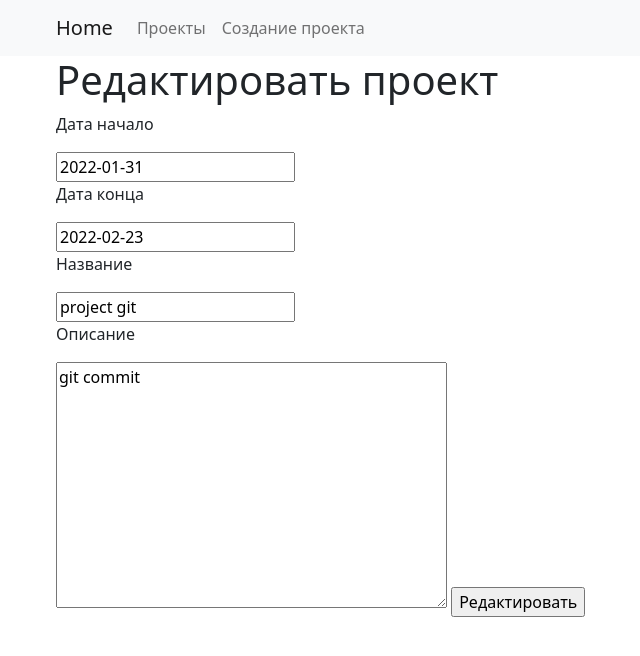
After one commit to sorrydjj/python_group_10_homework_49_abdilamit_uulu_ruslan, a Django app: page /project/1/update/ in a window 1280 px wide. The commit adds this page. Shown: the top 656 px of the page, without its empty margins (26-666 px from the left). Run offline with Django 3.2, Linux system fonts and the light colour scheme; data comes from the database, SQL or seed files in the repository.

Commit message:
Добавлена функция измение проекта с использованием UpdateView

```diff
--- a/source/hello/urls.py
+++ b/source/hello/urls.py
@@ -17,7 +17,7 @@ from django.contrib import admin
 from django.urls import path
 
 from webapp.views.task import IndexView, TaskView, UpdateTask, DeleteTask
-from webapp.views.project import IndexProject, ProjectView, ProjectCreate, ProjectCreateTask
+from webapp.views.project import IndexProject, ProjectView, ProjectCreate, ProjectCreateTask, ProjectUpdate
 
 
 urlpatterns = [
@@ -29,5 +29,6 @@ urlpatterns = [
     path("projects/", IndexProject.as_view(), name="project"),
     path("project/<int:pk>/tasks/", ProjectView.as_view(), name="project_view"),
     path("project/create/", ProjectCreate.as_view(), name="project_create"),
-    path("project/<int:pk>/create/task/", ProjectCreateTask.as_view(), name="create_task")
+    path("project/<int:pk>/create/task/", ProjectCreateTask.as_view(), name="create_task"),
+    path("project/<int:pk>/update/", ProjectUpdate.as_view(), name="project_update")
 ]
--- a/source/webapp/templates/project/index.html
+++ b/source/webapp/templates/project/index.html
@@ -10,6 +10,7 @@
             <p>Дата создание: {{ pj.date_start }}</p>
             <p>Дата окончания: {{ pj.date_end }}</p>
             <p><a href="{% url "project_view" pj.pk %}">Подробно....</a></p>
+            <p><a href="{% url "project_update" pj.pk %}">Редактировать.</a></p>
             </div>
         {% endfor %}
 
--- /dev/null
+++ b/source/webapp/templates/project/update.html
@@ -0,0 +1,10 @@
+{% extends "base.html" %}
+
+{% block content %}
+    <h1>Редактировать проект</h1>
+
+    <form method="post">
+        {% include "partial/form.html" with button_text="Редактировать" %}
+    </form>
+
+{% endblock %}
--- a/source/webapp/views/project.py
+++ b/source/webapp/views/project.py
@@ -1,10 +1,11 @@
 from django.shortcuts import get_object_or_404, redirect, render
-from django.views.generic import ListView, DetailView, CreateView
+from django.views.generic import ListView, DetailView, CreateView, UpdateView
 from django.db.models import Q
-from webapp.forms import SearchForm, ProjectForm
+from django.urls import reverse
 
 from webapp.models import Task, Status, Type, Project
 
+from webapp.forms import SearchForm, ProjectForm
 from webapp.forms import TaskForm
 
 
@@ -88,3 +89,12 @@ class ProjectCreateTask(CreateView):
     def form_invalid(self, form):
         context = {'form': form}
         return render(self.request, self.template_name, context)
+
+
+class ProjectUpdate(UpdateView):
+    form_class = ProjectForm
+    template_name = "project/update.html"
+    model = Project
+
+    def get_success_url(self):
+        return reverse("project")
```
